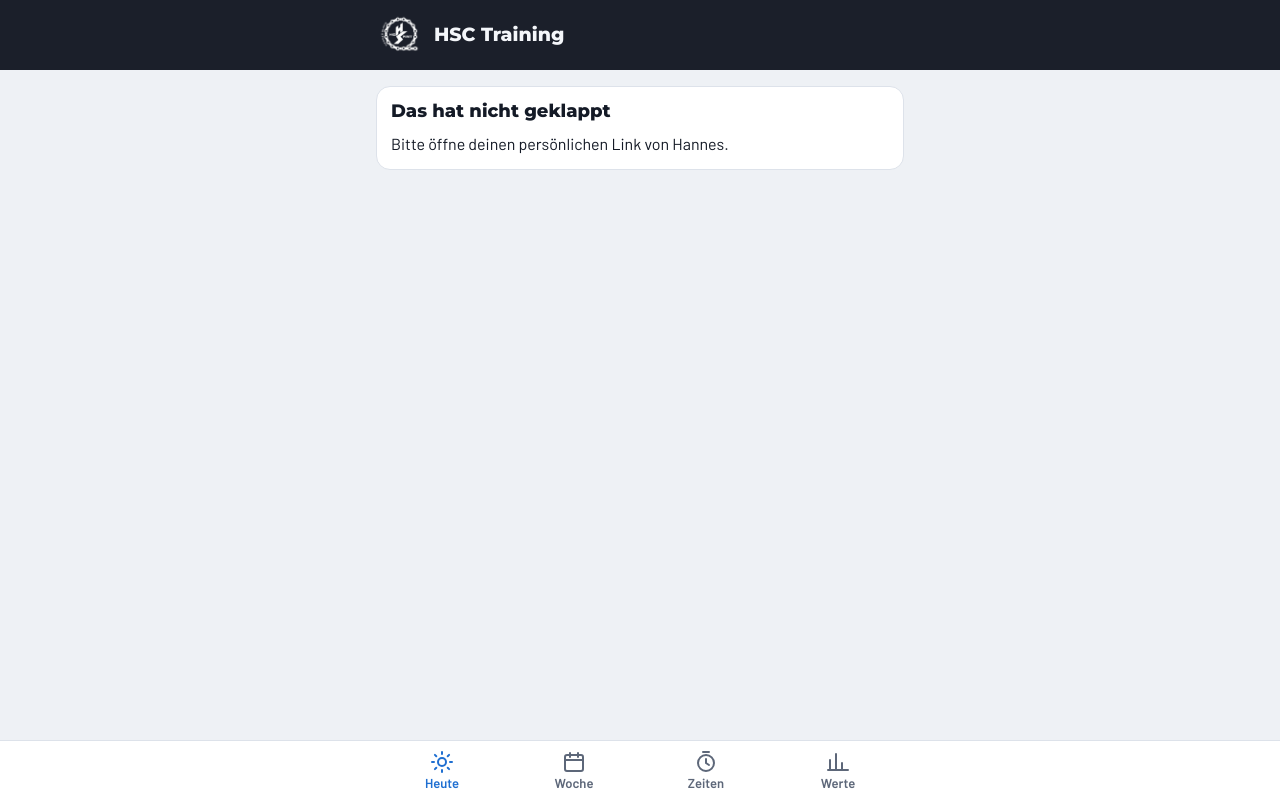
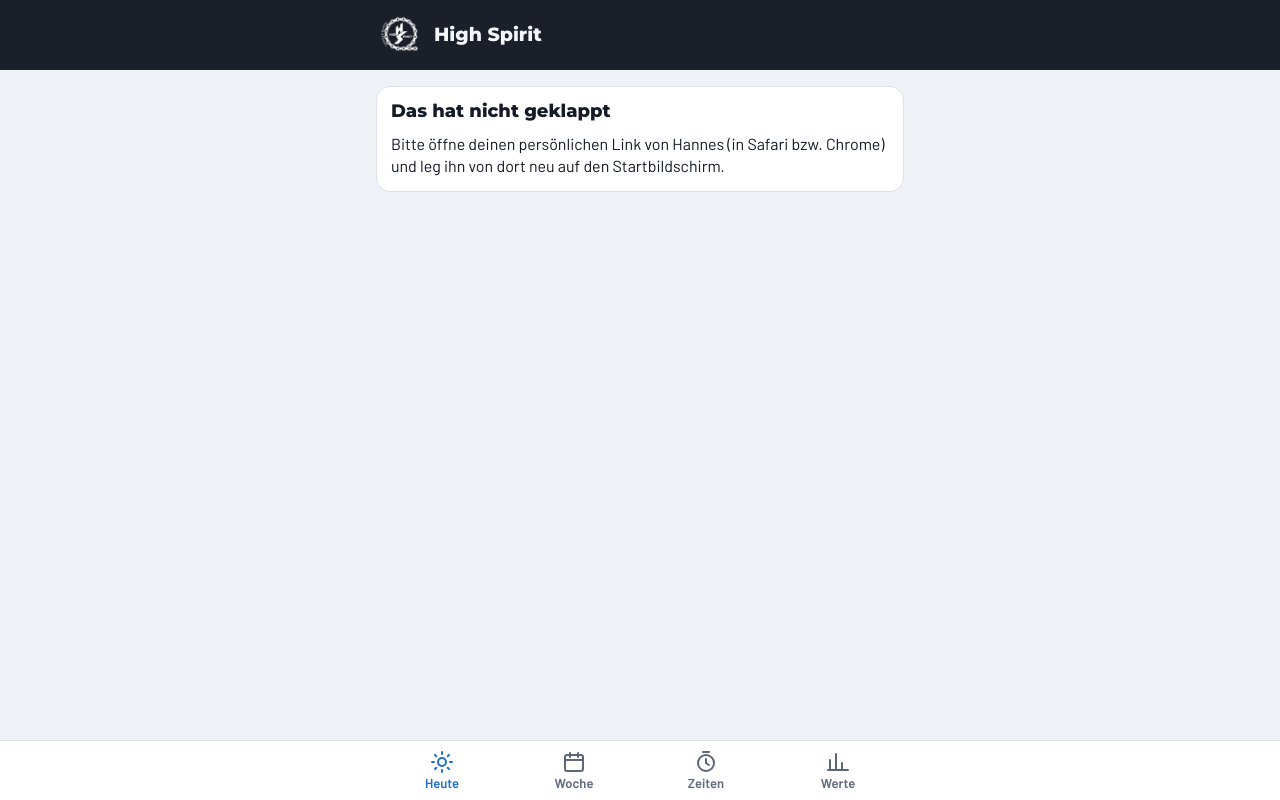
Before and after one commit to HighSpiritCoaching/training, a plain HTML site: page index.html in a window 1280 px wide. Drawn offline with Linux system fonts and the light colour scheme.

Commit message:
Startbildschirm: persönlichen Link behalten (ohne Manifest)
Co-Authored-By: Claude Opus 5.5 <noreply@anthropic.com>
Claude-Session: https://claude.ai/code/session_01Eo6ELgQmnY7Re1kApqN4Su

```diff
--- a/index.html
+++ b/index.html
@@ -11,7 +11,6 @@
 <meta name="theme-color" content="#1b1f2a">
 <link rel="apple-touch-icon" href="apple-touch-icon.png">
 <link rel="icon" type="image/png" href="icon-192.png">
-<link rel="manifest" href="manifest.webmanifest">
 <meta name="claude:viewport-fit-sides" content="cover">
 <link rel="preconnect" href="https://fonts.googleapis.com">
 <link rel="preconnect" href="https://fonts.gstatic.com" crossorigin>
@@ -216,7 +215,7 @@ textarea.mine-in { min-height: 64px; resize: vertical; }
 <body>
 <header class="top"><div class="wrap">
   <img class="mark" src="icon-192.png" alt="">
-  <div class="who"><b id="hallo">HSC Training</b><span id="datum"></span></div>
+  <div class="who"><b id="hallo">High Spirit</b><span id="datum"></span></div>
   <div class="status" id="status" hidden></div>
 </div></header>
 <div class="demo" id="demo" hidden><div class="wrap">Vorschau mit Lenas fiktiven Testdaten. Du kannst alles antippen, gespeichert wird hier nichts.</div></div>
@@ -652,7 +651,7 @@ textarea.mine-in { min-height: 64px; resize: vertical; }
     S.k = new URLSearchParams(location.search).get('k') || '';
     if (!S.k) { try { S.k = localStorage.getItem('hs_k') || ''; } catch (e) {} }
     if (S.k) api('start', S.k).then(d => { try { localStorage.setItem('hs_k', S.k); } catch (e) {} los(d); }).catch(fehler);
-    else fehler('Bitte öffne deinen persönlichen Link von Hannes.');
+    else fehler('Bitte öffne deinen persönlichen Link von Hannes (in Safari bzw. Chrome) und leg ihn von dort neu auf den Startbildschirm.');
   }
 })();
 </script>
```
Also changed, not shown: manifest.webmanifest (deleted).
